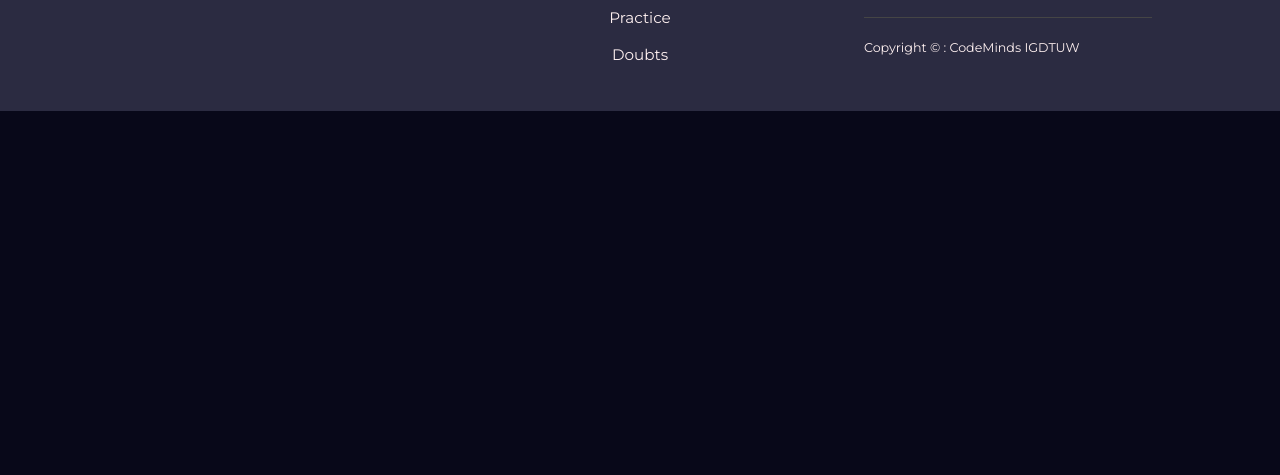
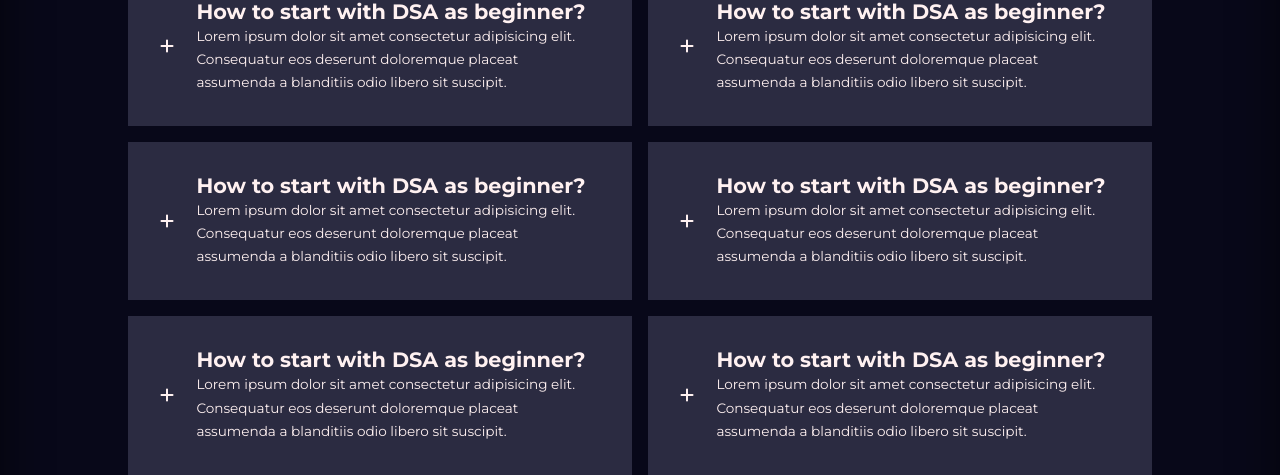
Before and after one commit to tanishajn12/tanishajn12.github.io, a plain HTML site: page index.html in a window 1280 px wide. Shown: the part 2325-2800 px from the top of the page. Before the commit the page ends 2436 px from the top, so only its background shows below. Drawn offline with nearby package versions, Linux system fonts and the light colour scheme.

Commit message:
New changes made

```diff
--- a/css/style.css
+++ b/css/style.css
@@ -96,6 +96,9 @@ h4{
 
 a{
     color: var(--white);
+}
+p{
+    font-size: 0.85rem;
 }
 
 img{
@@ -477,6 +480,28 @@ header{
     font-size: 0.9rem;
 }
 
+/* faqs */
+.faqs {
+    background : var(--dark-blue);
+    box-shadow : inset 0 0 3rem rgba(0,0,0,0.6);
+}
+
+.faqs_container{
+    display: grid;
+    grid-template-columns: 1fr 1fr;
+    gap: 1rem;
+}
+
+.faq{
+    padding: 2rem;
+    display: flex;
+    align-items: center;
+    gap: 1.4rem;
+    height: fit-content;
+    background-color: var(--light-blue-bg);
+    cursor: pointer;
+
+}
 
 /* =======Testimonials */
 .testimonials_container {
--- a/index.html
+++ b/index.html
@@ -203,7 +203,80 @@
         </div>
 
     </section>
+
     <!-- end of events -->
+
+    <!-- faqs section -->
+    <section class="faqs">
+        <h2> Frequently Asked Question (FAQs) </h2>
+        <div class="container faqs_container">
+            <article class="faq">
+                <div class="faq_icon"><i class="fa-solid fa-plus"></i></div>
+                <div class="question_answer">
+                    <h4>How to start with DSA as beginner?</h4>
+                    <p>Lorem ipsum dolor sit amet consectetur adipisicing elit.
+                        Consequatur eos deserunt doloremque placeat assumenda a
+                        blanditiis odio libero sit suscipit.
+                    </p>
+                </div>
+            </article>
+
+            <article class="faq">
+                <div class="faq_icon"><i class="fa-solid fa-plus"></i></div>
+                <div class="question_answer">
+                    <h4>How to start with DSA as beginner?</h4>
+                    <p>Lorem ipsum dolor sit amet consectetur adipisicing elit.
+                        Consequatur eos deserunt doloremque placeat assumenda a
+                        blanditiis odio libero sit suscipit.
+                    </p>
+                </div>
+            </article>
+
+            <article class="faq">
+                <div class="faq_icon"><i class="fa-solid fa-plus"></i></div>
+                <div class="question_answer">
+                    <h4>How to start with DSA as beginner?</h4>
+                    <p>Lorem ipsum dolor sit amet consectetur adipisicing elit.
+                        Consequatur eos deserunt doloremque placeat assumenda a
+                        blanditiis odio libero sit suscipit.
+                    </p>
+                </div>
+            </article>
+
+            <article class="faq">
+                <div class="faq_icon"><i class="fa-solid fa-plus"></i></div>
+                <div class="question_answer">
+                    <h4>How to start with DSA as beginner?</h4>
+                    <p>Lorem ipsum dolor sit amet consectetur adipisicing elit.
+                        Consequatur eos deserunt doloremque placeat assumenda a
+                        blanditiis odio libero sit suscipit.
+                    </p>
+                </div>
+            </article>
+
+            <article class="faq">
+                <div class="faq_icon"><i class="fa-solid fa-plus"></i></div>
+                <div class="question_answer">
+                    <h4>How to start with DSA as beginner?</h4>
+                    <p>Lorem ipsum dolor sit amet consectetur adipisicing elit.
+                        Consequatur eos deserunt doloremque placeat assumenda a
+                        blanditiis odio libero sit suscipit.
+                    </p>
+                </div>
+            </article>
+
+            <article class="faq">
+                <div class="faq_icon"><i class="fa-solid fa-plus"></i></div>
+                <div class="question_answer">
+                    <h4>How to start with DSA as beginner?</h4>
+                    <p>Lorem ipsum dolor sit amet consectetur adipisicing elit.
+                        Consequatur eos deserunt doloremque placeat assumenda a
+                        blanditiis odio libero sit suscipit.
+                    </p>
+                </div>
+            </article>
+        </div>
+    </section>
 
     <!-- testimonials -->
     <!-- <div class="testimonials-container-wrapper">
--- a/package.json
+++ /dev/null
@@ -1,5 +0,0 @@
-{
-  "dependencies": {
-    "openai": "^4.0.0"
-  }
-}
```
Also changed, not shown: 1 other file.
